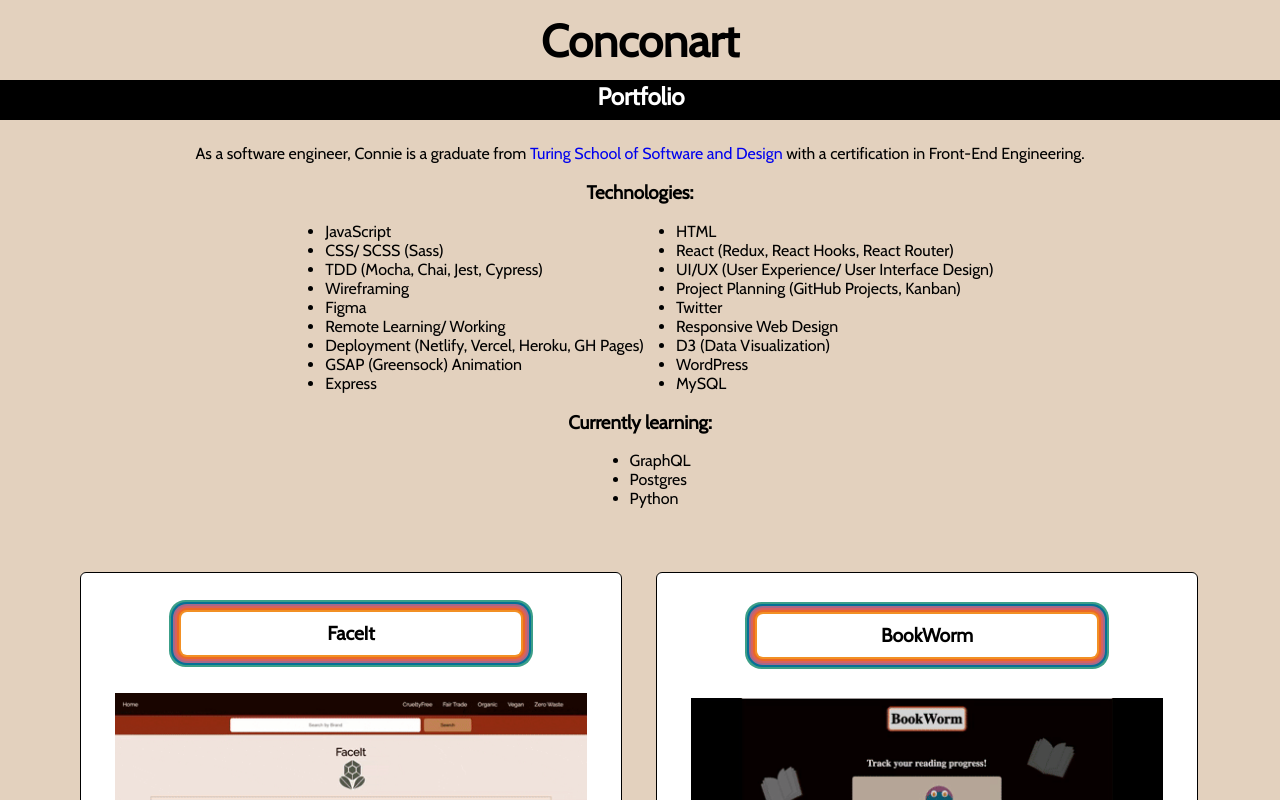
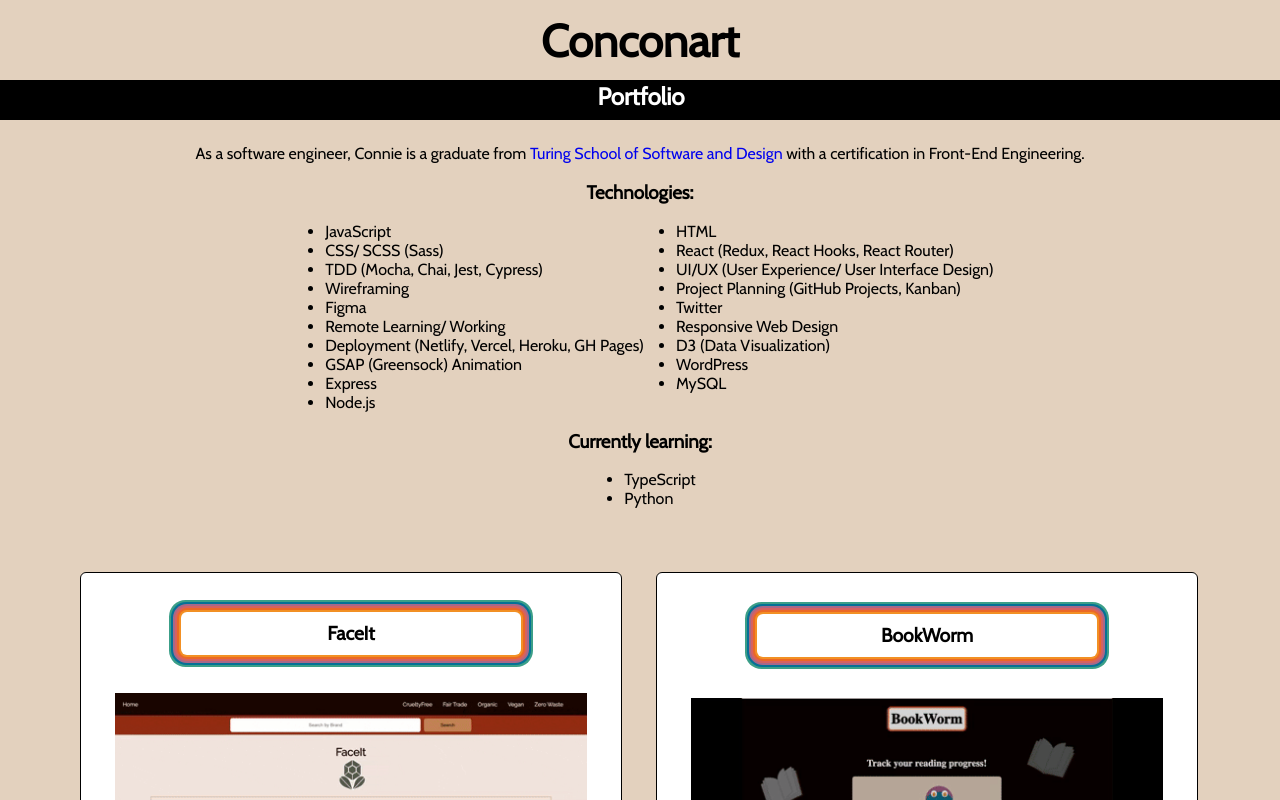
Before and after one commit to conconartist/conconart, a React (Create React App) app: page /portfolio in a window 1280 px wide. Shown: the top 800 px of the page. Built offline with nearby package versions, Linux system fonts and the light colour scheme.

Commit message:
Update DevSummary

```diff
--- a/src/DevSummary/DevSummary.js
+++ b/src/DevSummary/DevSummary.js
@@ -26,11 +26,11 @@ export const DevSummary = () => {
           <li>WordPress</li>
           <li>Express</li>
           <li>MySQL</li>
+          <li>Node.js</li>
         </ul>
         <h3>Currently learning:</h3>
           <ul className='techLearningList'>
-            <li>GraphQL</li>
-            <li>Postgres</li>
+            <li>TypeScript</li>
             <li>Python</li>
           </ul>
       </section>
```
Also changed, not shown: src/assets/home-page.svg (added).
